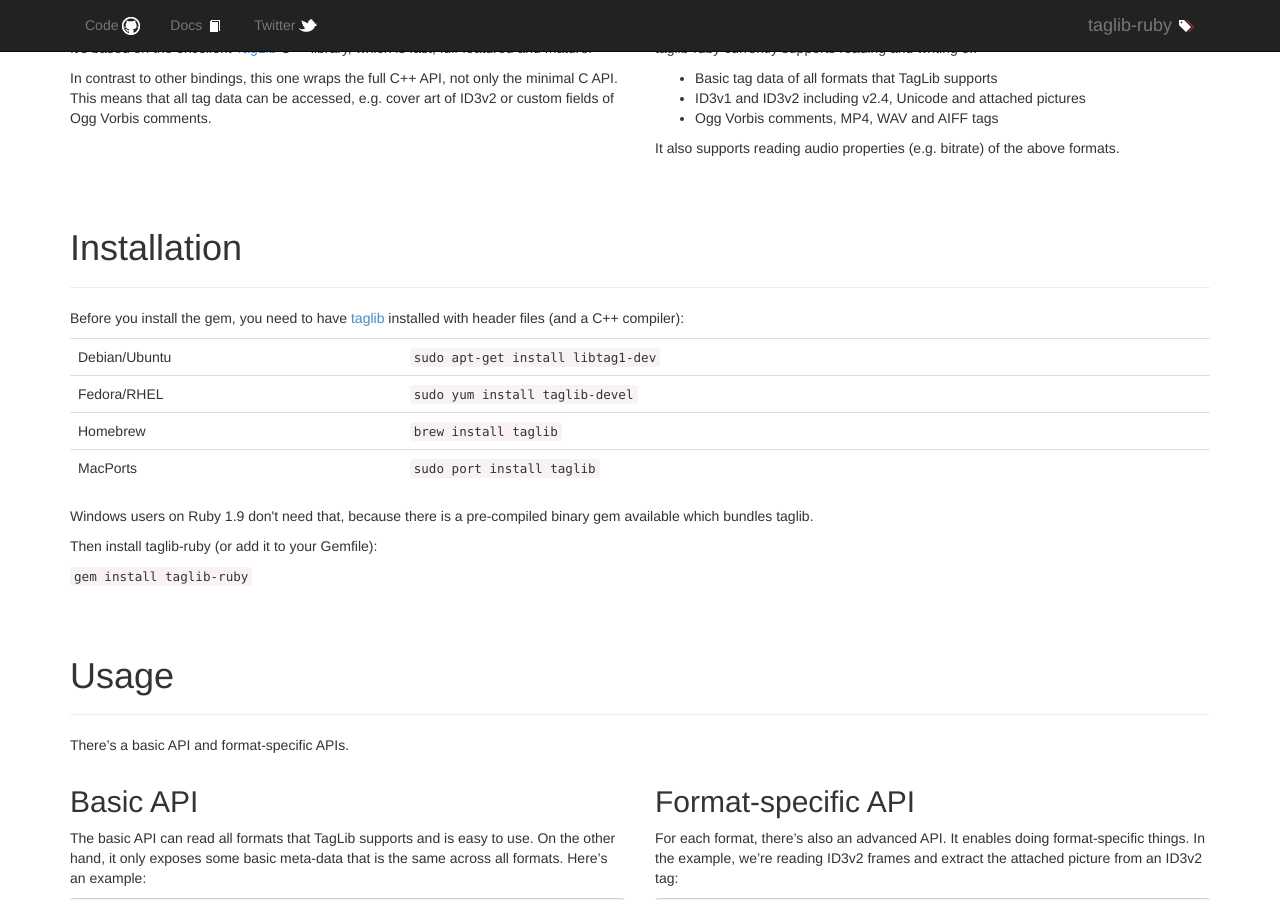
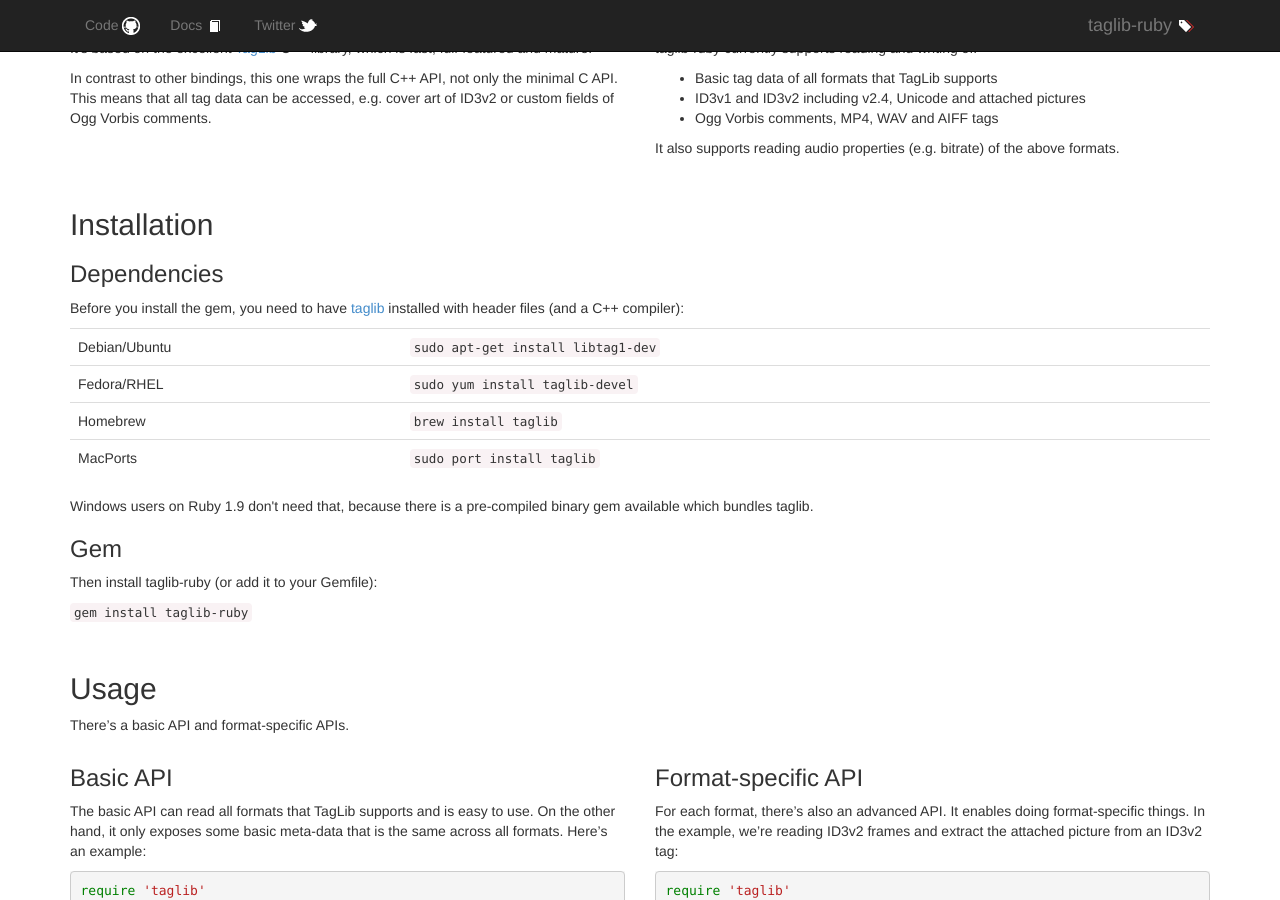
Before and after one commit to robinst/taglib-ruby, a Jekyll site: the page built from index.html, in a window 1280 px wide and 900 px high, scrolled down 312 px. Built offline with Jekyll 4.4.1, drawn with Linux system fonts in a browser that asks for light colours.

```diff
--- a/index.html
+++ b/index.html
@@ -41,9 +41,9 @@ layout: default
 </section>
 
 <section id="installation">
-<div class="page-header">
-  <h1>Installation</h1>
-</div>
+<h2>Installation</h2>
+
+<h3>Dependencies</h3>
 
 <p>
   Before you install the gem, you need to have
@@ -63,15 +63,15 @@ layout: default
   pre-compiled binary gem available which bundles taglib.
 </p>
 
+<h3>Gem</h3>
+
 <p>Then install taglib-ruby (or add it to your Gemfile):</p>
 <p><code>gem install taglib-ruby</code></p>
 
 </section>
 
 <section id="usage">
-<div class="page-header">
-  <h1>Usage</h1>
-</div>
+<h2>Usage</h2>
 
 <p>
   There’s a basic API and format-specific APIs.
@@ -79,7 +79,7 @@ layout: default
 
 <div class="row">
   <div class="col-md-6">
-    <h2>Basic API</h2>
+    <h3>Basic API</h3>
       <p>The basic API can read all formats that TagLib supports and is easy to use.
 On the other hand, it only exposes some basic meta-data that is the same across all formats. Here’s an example:</p>
 {% highlight ruby %}
@@ -104,7 +104,7 @@ end  # File is automatically closed at block end
 {% endhighlight %}
   </div>
   <div class="col-md-6">
-    <h2>Format-specific API</h2>
+    <h3>Format-specific API</h3>
       <p>For each format, there’s also an advanced API. It enables doing format-specific things.
 In the example, we’re reading ID3v2 frames and extract the attached picture from an ID3v2 tag:</p>
 {% highlight ruby %}
```
